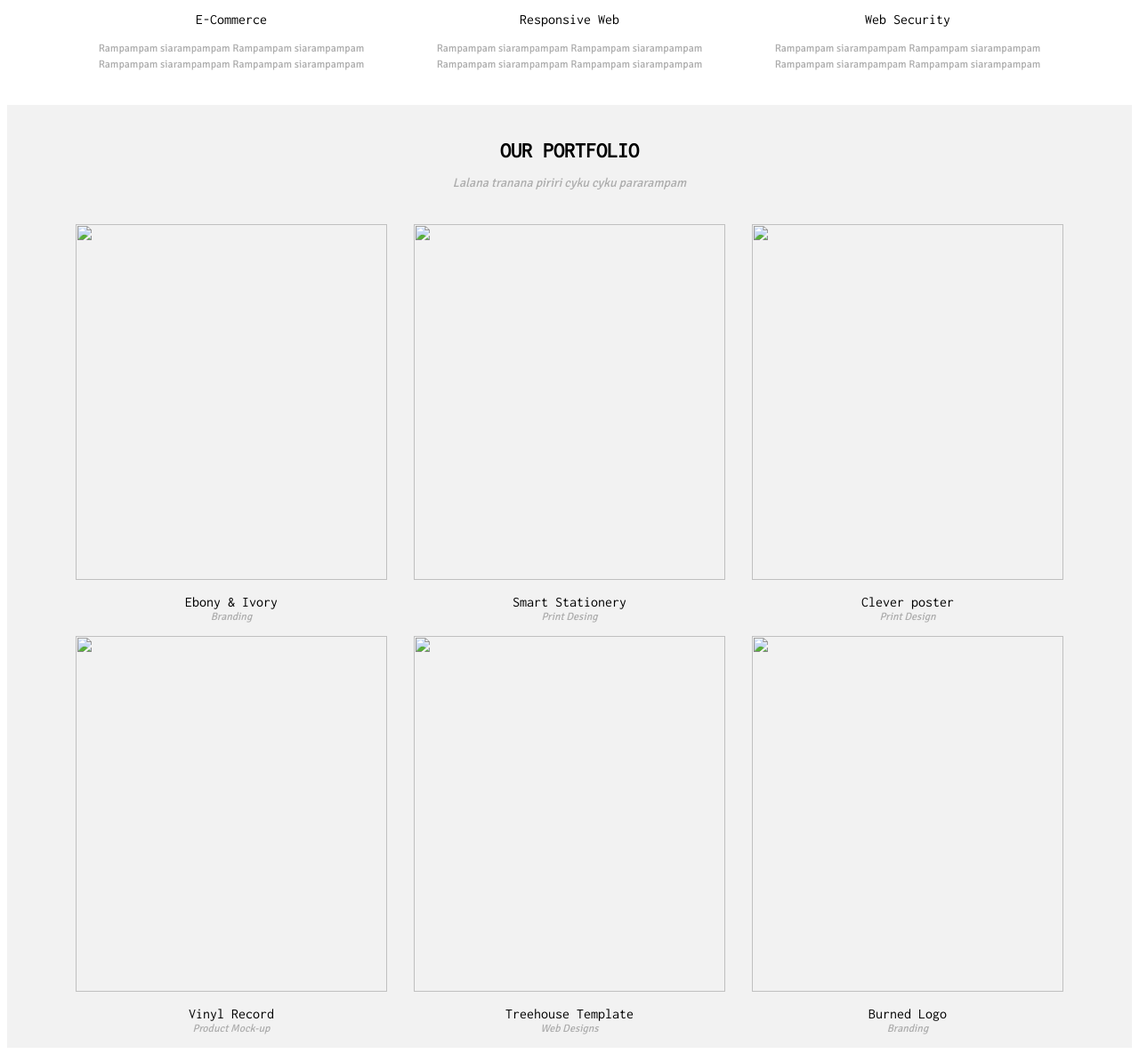
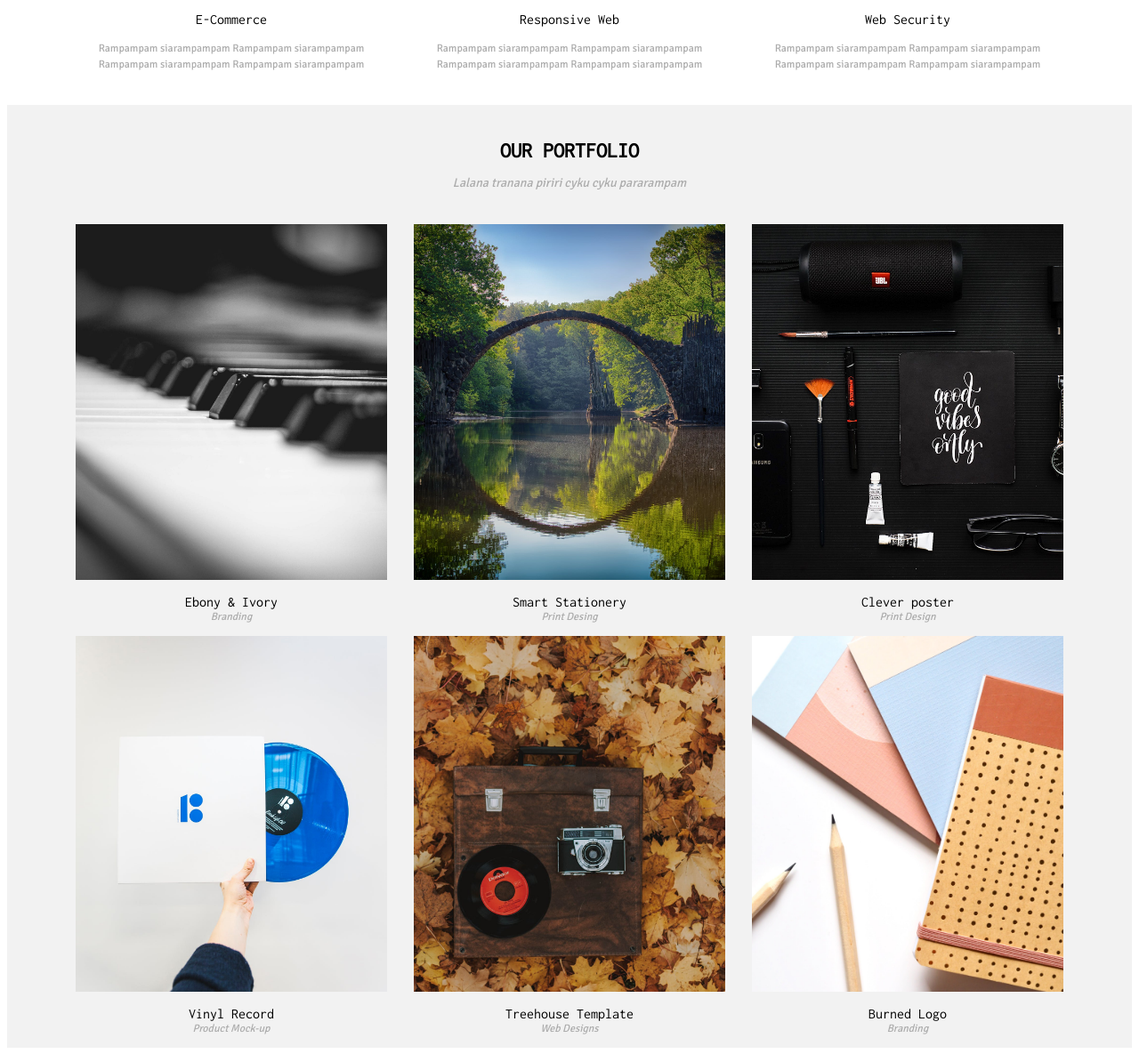
Before and after one commit to wallzack/golden, a website: page index.html in a window 1280 px wide. Shown: the part 729-1914 px from the top of the page at 89% size. Drawn offline with nearby package versions, Linux system fonts and the light colour scheme; files that its build step writes are made by us from their sources; the site is published under a folder, as on GitHub Pages, so addresses that start at the root find nothing; files whose address does not match are found by name.

Commit message:
Fix images paths

```diff
--- a/index.html
+++ b/index.html
@@ -74,7 +74,7 @@
                 <div class="col-md-4">
                     <div class="porfolio-inner">
                         <div class="portfolio-image">
-                            <img src="/images/piano.jpeg">
+                            <img src="./images/piano.jpeg">
                         </div>
                         <p class="portfolio-inner-title">Ebony & Ivory</p>
                         <p class="portfolio-inner-text">Branding</p>
@@ -83,7 +83,7 @@
                 <div class="col-md-4">
                     <div class="porfolio-inner">
                         <div class="portfolio-image">
-                            <img src="/images/lake_mirror.jpeg">
+                            <img src="./images/lake_mirror.jpeg">
                         </div>
                         <p class="portfolio-inner-title">Smart Stationery</p>
                         <p class="portfolio-inner-text">Print Desing</p>
@@ -92,7 +92,7 @@
                 <div class="col-md-4">
                     <div class="porfolio-inner">
                         <div class="portfolio-image">
-                            <img src="/images/desk_order.jpeg">
+                            <img src="./images/desk_order.jpeg">
                         </div>
                         <p class="portfolio-inner-title">Clever poster</p>
                         <p class="portfolio-inner-text">Print Design</p>
@@ -101,7 +101,7 @@
                 <div class="col-md-4">
                     <div class="porfolio-inner">
                         <div class="portfolio-image">
-                            <img src="/images/half_vinyl.jpeg">
+                            <img src="./images/half_vinyl.jpeg">
                         </div>
                         <p class="portfolio-inner-title">Vinyl Record</p>
                         <p class="portfolio-inner-text">Product Mock-up</p>
@@ -110,7 +110,7 @@
                 <div class="col-md-4">
                     <div class="porfolio-inner">
                         <div class="portfolio-image">
-                            <img src="/images/vinyl_camera.jpeg">
+                            <img src="./images/vinyl_camera.jpeg">
                         </div>
                         <p class="portfolio-inner-title">Treehouse Template</p>
                         <p class="portfolio-inner-text">Web Designs</p>
@@ -119,7 +119,7 @@
                 <div class="col-md-4">
                     <div class="porfolio-inner">
                         <div class="portfolio-image">
-                            <img src="/images/notes.jpeg">
+                            <img src="./images/notes.jpeg">
                         </div>
                         <p class="portfolio-inner-title">Burned Logo</p>
                         <p class="portfolio-inner-text">Branding</p>
--- a/sass/style.scss
+++ b/sass/style.scss
@@ -39,7 +39,7 @@ $transition: all 1s;
 /* Splash */
 
 .splash {
-    background-image: url(../images/photo_eq.jpeg);
+    background-image: url(./images/photo_eq.jpeg);
     background-position: center center;
     background-size: cover;
     min-height: 500px;
```
